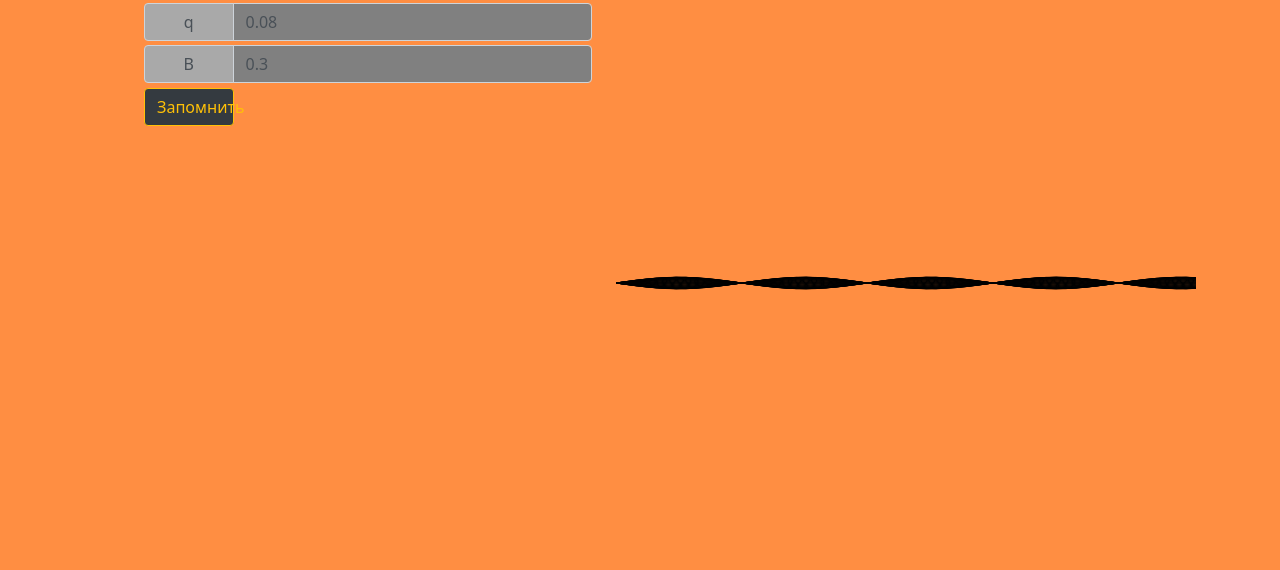
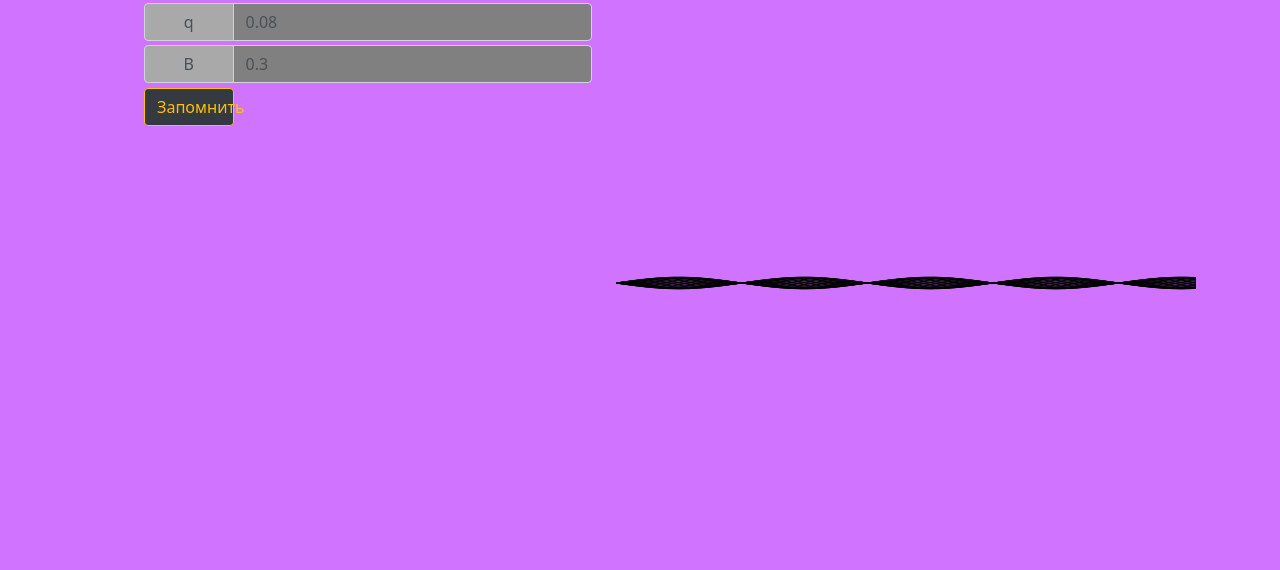
Before and after one commit to andrey8080/physics_project_focusing, a plain HTML site: page index.html in a window 1280 px wide. Shown: the part 95-665 px from the top of the page. Drawn offline with nearby package versions, Linux system fonts and the light colour scheme.

Commit message:
some changes

```diff
--- a/logic.js
+++ b/logic.js
@@ -71,8 +71,8 @@ function drawGraph(angle, canvas) {
 
     ctx.beginPath();
 
-    for (let phi = 0; phi < 2 * Math.PI; phi += 0.2) {
-        for (let t = 0; t <= 48.5; t += 0.5) {
+    for (let phi = 0; phi < 2 * Math.PI; phi += 0.3) {
+        for (let t = 0; t <= 48.5; t += 0.2) {
             let x = getXt(particle_m, particle_u, angle, phi, particle_q, magnetic_field, t);
             let y = getZt(particle_u, angle, t);
 
@@ -157,3 +157,10 @@ window.onload = function () {
     drawGraph(document.getElementById('angle3').value, document.getElementById('canvas3'));
     drawSummary();
 }
+
+
+// добавить поперечные сечения на точках фокусировки
+// необходимо:
+//     - вычислить расстояние от начала до точки фокусировки у минимального угла
+//     - построить график поперченого сечения для совмещения графиков в орт. проекции
+//     - попутно будет сделана подпись расстояния точек фокусировки от начала координат
--- a/styles.css
+++ b/styles.css
@@ -1,5 +1,5 @@
 body {
-	background-color: #FF8E42FF;
+	background-color: #aa00ff8c;
 }
 
 .container {
```
